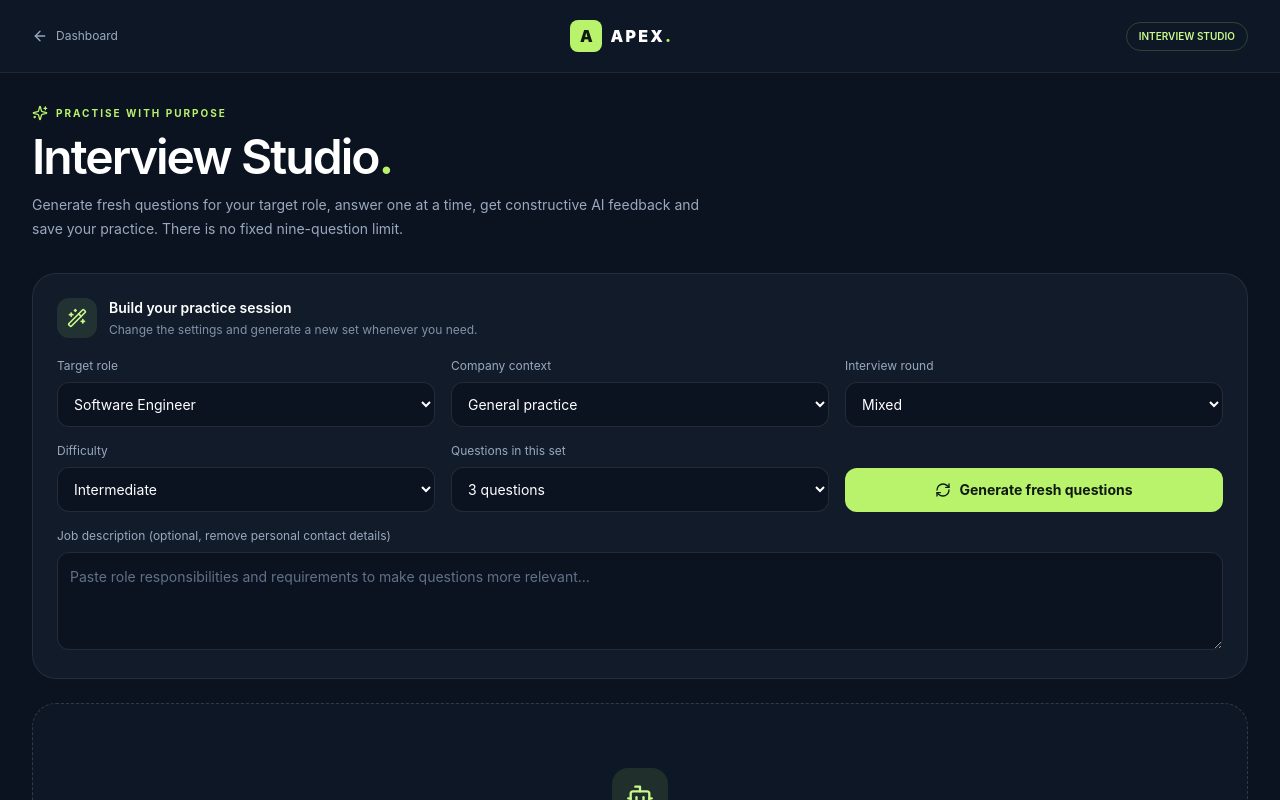
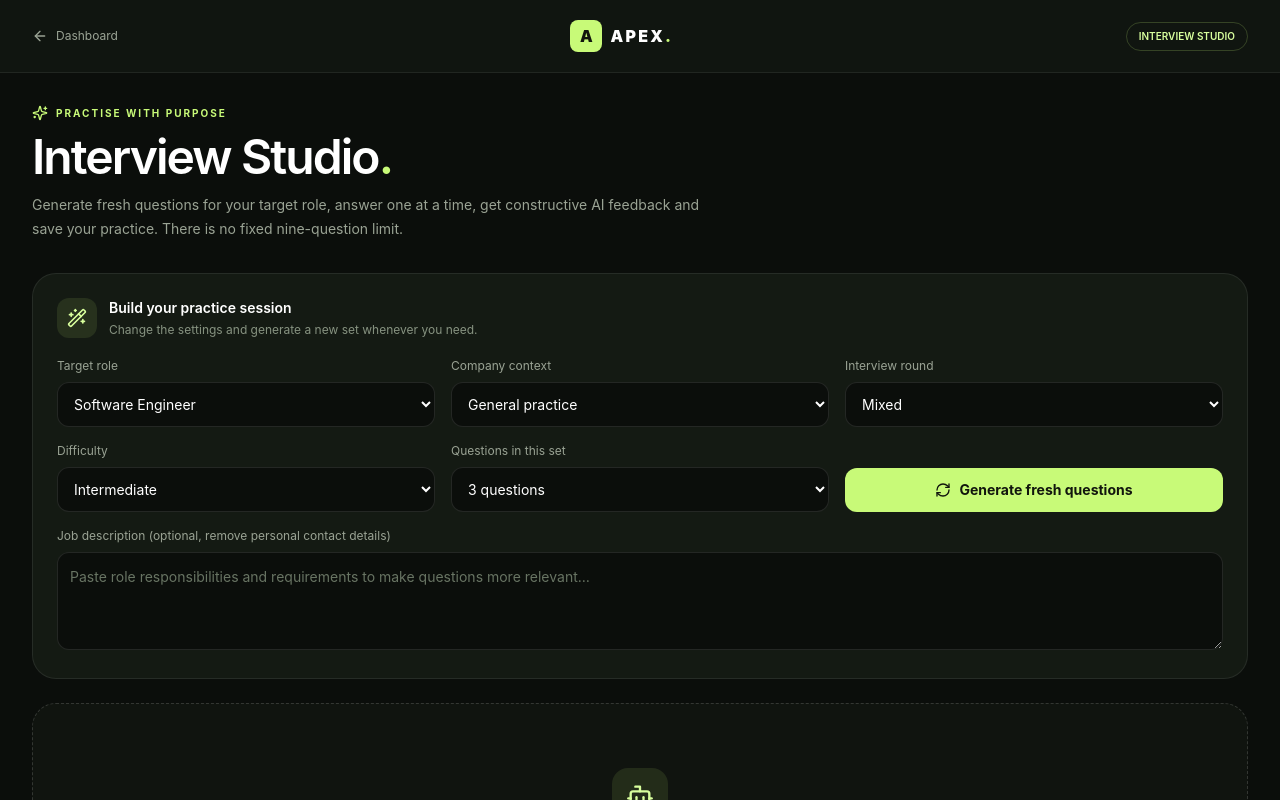
Before and after one commit to ansh44233/APEX-AI-Career-Developer-Intelligence-Platform, a Next.js app: page /features/mock-interview in a window 1280 px wide. Shown: the top 800 px of the page. Built offline with nearby package versions, Linux system fonts and the light colour scheme.

Commit message:
Align workspace screens with new APEX visual system

```diff
--- a/src/app/features/mock-interview/page.tsx
+++ b/src/app/features/mock-interview/page.tsx
@@ -78,51 +78,51 @@ export default function MockInterview() {
   function nextQuestion() { setIndex(v => Math.min(questions.length - 1, v + 1)); setAnswer(""); setFeedback(""); setNotice(""); }
   function previousQuestion() { setIndex(v => Math.max(0, v - 1)); setAnswer(""); setFeedback(""); setNotice(""); }
 
-  return <main className="min-h-screen bg-[#0b1220] text-white">
-    <header className="border-b border-white/[0.07] bg-[#0d1726]">
+  return <main className="min-h-screen bg-[#0b0e0b] text-white">
+    <header className="border-b border-white/[0.07] bg-[#101510]">
       <div className="mx-auto flex max-w-7xl items-center justify-between px-5 py-5 sm:px-8">
-        <Link href="/dashboard" className="inline-flex items-center gap-2 text-xs text-[#9aa9bd] hover:text-white"><ArrowLeft className="h-4 w-4"/> Dashboard</Link>
-        <Link href="/dashboard" className="flex items-center gap-2"><span className="grid h-8 w-8 place-items-center rounded-lg bg-[#b9f36b] font-black text-[#101a12]">A</span><span className="font-black tracking-[0.14em]">APEX<span className="text-[#b9f36b]">.</span></span></Link>
-        <span className="hidden rounded-full border border-[#b9f36b]/20 px-3 py-1.5 text-[10px] font-semibold text-[#c9f98a] sm:inline-flex">INTERVIEW STUDIO</span>
+        <Link href="/dashboard" className="inline-flex items-center gap-2 text-xs text-[#9aa394] hover:text-white"><ArrowLeft className="h-4 w-4"/> Dashboard</Link>
+        <Link href="/dashboard" className="flex items-center gap-2"><span className="grid h-8 w-8 place-items-center rounded-lg bg-[#c8fa78] font-black text-[#11150d]">A</span><span className="font-black tracking-[0.14em]">APEX<span className="text-[#c8fa78]">.</span></span></Link>
+        <span className="hidden rounded-full border border-[#c8fa78]/20 px-3 py-1.5 text-[10px] font-semibold text-[#d8ff9d] sm:inline-flex">INTERVIEW STUDIO</span>
       </div>
     </header>
     <section className="mx-auto max-w-7xl px-5 py-8 sm:px-8">
-      <div className="mb-8"><p className="flex items-center gap-2 text-[10px] font-bold tracking-[0.2em] text-[#b9f36b]"><Sparkles className="h-4 w-4"/> PRACTISE WITH PURPOSE</p><h1 className="mt-3 text-3xl font-semibold tracking-[-0.04em] sm:text-5xl">Interview Studio<span className="text-[#b9f36b]">.</span></h1><p className="mt-3 max-w-2xl text-sm leading-6 text-[#9aa9bd]">Generate fresh questions for your target role, answer one at a time, get constructive AI feedback and save your practice. There is no fixed nine-question limit.</p></div>
+      <div className="mb-8"><p className="flex items-center gap-2 text-[10px] font-bold tracking-[0.2em] text-[#c8fa78]"><Sparkles className="h-4 w-4"/> PRACTISE WITH PURPOSE</p><h1 className="mt-3 text-3xl font-semibold tracking-[-0.04em] sm:text-5xl">Interview Studio<span className="text-[#c8fa78]">.</span></h1><p className="mt-3 max-w-2xl text-sm leading-6 text-[#9aa394]">Generate fresh questions for your target role, answer one at a time, get constructive AI feedback and save your practice. There is no fixed nine-question limit.</p></div>
 
-      <section className="mb-6 rounded-3xl border border-white/[0.08] bg-[#111b2a] p-5 sm:p-6">
-        <div className="mb-5 flex items-center gap-3"><span className="grid h-10 w-10 place-items-center rounded-xl bg-[#b9f36b]/10 text-[#c9f98a]"><WandSparkles className="h-5 w-5"/></span><div><h2 className="text-sm font-semibold">Build your practice session</h2><p className="mt-1 text-xs text-[#8292a8]">Change the settings and generate a new set whenever you need.</p></div></div>
+      <section className="mb-6 rounded-3xl border border-white/[0.08] bg-[#141a13] p-5 sm:p-6">
+        <div className="mb-5 flex items-center gap-3"><span className="grid h-10 w-10 place-items-center rounded-xl bg-[#c8fa78]/10 text-[#d8ff9d]"><WandSparkles className="h-5 w-5"/></span><div><h2 className="text-sm font-semibold">Build your practice session</h2><p className="mt-1 text-xs text-[#879381]">Change the settings and generate a new set whenever you need.</p></div></div>
         <div className="grid gap-4 sm:grid-cols-2 lg:grid-cols-3">
-          <label className="text-xs text-[#9aa9bd]">Target role<select value={role} onChange={e=>setRole(e.target.value)} className="mt-2 w-full rounded-xl border border-white/10 bg-[#0b1220] p-3 text-sm text-white">{companyRoles.map(r=><option key={r}>{r}</option>)}</select></label>
-          <label className="text-xs text-[#9aa9bd]">Company context<select value={company} onChange={e=>setCompany(e.target.value)} className="mt-2 w-full rounded-xl border border-white/10 bg-[#0b1220] p-3 text-sm text-white"><option>General practice</option>{companyDirectory.map(c=><option key={c.name}>{c.name}</option>)}</select></label>
-          <label className="text-xs text-[#9aa9bd]">Interview round<select value={round} onChange={e=>setRound(e.target.value as Round)} className="mt-2 w-full rounded-xl border border-white/10 bg-[#0b1220] p-3 text-sm text-white">{(["Mixed","Behavioural","Technical","System Design","Role-specific"] as Round[]).map(r=><option key={r}>{r}</option>)}</select></label>
-          <label className="text-xs text-[#9aa9bd]">Difficulty<select value={difficulty} onChange={e=>setDifficulty(e.target.value)} className="mt-2 w-full rounded-xl border border-white/10 bg-[#0b1220] p-3 text-sm text-white">{["Beginner","Intermediate","Advanced"].map(d=><option key={d}>{d}</option>)}</select></label>
-          <label className="text-xs text-[#9aa9bd]">Questions in this set<select value={count} onChange={e=>setCount(e.target.value)} className="mt-2 w-full rounded-xl border border-white/10 bg-[#0b1220] p-3 text-sm text-white">{["1","2","3","4","5"].map(n=><option key={n} value={n}>{n} questions</option>)}</select></label>
-          <div className="flex items-end"><button onClick={generate} disabled={busy||!role.trim()} className="inline-flex w-full items-center justify-center gap-2 rounded-xl bg-[#b9f36b] px-4 py-3 text-sm font-bold text-[#101a12] hover:bg-[#d0f99a] disabled:opacity-50">{busy?<Loader2 className="h-4 w-4 animate-spin"/>:<RefreshCw className="h-4 w-4"/>} Generate fresh questions</button></div>
+          <label className="text-xs text-[#9aa394]">Target role<select value={role} onChange={e=>setRole(e.target.value)} className="mt-2 w-full rounded-xl border border-white/10 bg-[#0b0e0b] p-3 text-sm text-white">{companyRoles.map(r=><option key={r}>{r}</option>)}</select></label>
+          <label className="text-xs text-[#9aa394]">Company context<select value={company} onChange={e=>setCompany(e.target.value)} className="mt-2 w-full rounded-xl border border-white/10 bg-[#0b0e0b] p-3 text-sm text-white"><option>General practice</option>{companyDirectory.map(c=><option key={c.name}>{c.name}</option>)}</select></label>
+          <label className="text-xs text-[#9aa394]">Interview round<select value={round} onChange={e=>setRound(e.target.value as Round)} className="mt-2 w-full rounded-xl border border-white/10 bg-[#0b0e0b] p-3 text-sm text-white">{(["Mixed","Behavioural","Technical","System Design","Role-specific"] as Round[]).map(r=><option key={r}>{r}</option>)}</select></label>
+          <label className="text-xs text-[#9aa394]">Difficulty<select value={difficulty} onChange={e=>setDifficulty(e.target.value)} className="mt-2 w-full rounded-xl border border-white/10 bg-[#0b0e0b] p-3 text-sm text-white">{["Beginner","Intermediate","Advanced"].map(d=><option key={d}>{d}</option>)}</select></label>
+          <label className="text-xs text-[#9aa394]">Questions in this set<select value={count} onChange={e=>setCount(e.target.value)} className="mt-2 w-full rounded-xl border border-white/10 bg-[#0b0e0b] p-3 text-sm text-white">{["1","2","3","4","5"].map(n=><option key={n} value={n}>{n} questions</option>)}</select></label>
+          <div className="flex items-end"><button onClick={generate} disabled={busy||!role.trim()} className="inline-flex w-full items-center justify-center gap-2 rounded-xl bg-[#c8fa78] px-4 py-3 text-sm font-bold text-[#11150d] hover:bg-[#dcff9e] disabled:opacity-50">{busy?<Loader2 className="h-4 w-4 animate-spin"/>:<RefreshCw className="h-4 w-4"/>} Generate fresh questions</button></div>
         </div>
-        <label className="mt-4 block text-xs text-[#9aa9bd]">Job description (optional, remove personal contact details)<textarea value={jobDescription} onChange={e=>setJobDescription(e.target.value.slice(0,6000))} rows={3} placeholder="Paste role responsibilities and requirements to make questions more relevant…" className="mt-2 w-full rounded-xl border border-white/10 bg-[#0b1220] p-3 text-sm leading-6 text-white outline-none placeholder:text-[#617188] focus:border-[#b9f36b]/40"/></label>
+        <label className="mt-4 block text-xs text-[#9aa394]">Job description (optional, remove personal contact details)<textarea value={jobDescription} onChange={e=>setJobDescription(e.target.value.slice(0,6000))} rows={3} placeholder="Paste role responsibilities and requirements to make questions more relevant…" className="mt-2 w-full rounded-xl border border-white/10 bg-[#0b0e0b] p-3 text-sm leading-6 text-white outline-none placeholder:text-[#687463] focus:border-[#c8fa78]/40"/></label>
       </section>
 
       {error && <p role="alert" className="mb-4 rounded-xl border border-rose-300/20 bg-rose-300/[0.05] p-3 text-xs text-rose-200">{error}</p>}
-      {notice && <p role="status" className="mb-4 rounded-xl border border-[#b9f36b]/15 bg-[#b9f36b]/[0.05] p-3 text-xs text-[#d2f9a1]">{notice}</p>}
+      {notice && <p role="status" className="mb-4 rounded-xl border border-[#c8fa78]/15 bg-[#c8fa78]/[0.05] p-3 text-xs text-[#d8ff9d]">{notice}</p>}
 
-      {!current ? <section className="rounded-3xl border border-dashed border-white/15 bg-[#111b2a]/60 px-6 py-16 text-center"><span className="mx-auto grid h-14 w-14 place-items-center rounded-2xl bg-[#b9f36b]/10 text-[#c9f98a]"><Bot className="h-7 w-7"/></span><h2 className="mt-5 text-xl font-semibold">Your next interview starts here.</h2><p className="mx-auto mt-2 max-w-md text-sm leading-6 text-[#8292a8]">Choose a role and generate your first set. You can keep generating new sets for different rounds and difficulty levels.</p></section> :
+      {!current ? <section className="rounded-3xl border border-dashed border-white/15 bg-[#141a13]/60 px-6 py-16 text-center"><span className="mx-auto grid h-14 w-14 place-items-center rounded-2xl bg-[#c8fa78]/10 text-[#d8ff9d]"><Bot className="h-7 w-7"/></span><h2 className="mt-5 text-xl font-semibold">Your next interview starts here.</h2><p className="mx-auto mt-2 max-w-md text-sm leading-6 text-[#879381]">Choose a role and generate your first set. You can keep generating new sets for different rounds and difficulty levels.</p></section> :
       <div className="grid items-start gap-5 xl:grid-cols-[minmax(0,1fr)_300px]">
-        <section className="rounded-3xl border border-white/[0.08] bg-[#111b2a] p-5 sm:p-7">
-          <div className="flex flex-wrap items-center justify-between gap-3"><span className="rounded-full bg-[#b9f36b]/10 px-3 py-1.5 text-[10px] font-semibold tracking-wider text-[#c9f98a]">{round.toUpperCase()} · {difficulty.toUpperCase()}</span><span className="text-xs text-[#8292a8]">Question {index+1} of {questions.length}</span></div>
-          <div className="mt-4 h-1.5 overflow-hidden rounded-full bg-white/[0.07]"><div className="h-full rounded-full bg-[#b9f36b] transition-all" style={{width:`${((index+1)/questions.length)*100}%`}}/></div>
-          <div className="mt-7 flex flex-wrap items-start justify-between gap-4"><div className="max-w-3xl"><p className="text-xs text-[#8292a8]">{current.title}</p><h2 className="mt-3 text-xl font-semibold leading-relaxed sm:text-2xl">{current.prompt}</h2></div><div className="rounded-xl border border-white/10 px-3 py-2 text-center"><Clock3 className="mx-auto h-4 w-4 text-[#b9f36b]"/><p className="mt-1 text-lg font-semibold tabular-nums">{current.minutes} min</p><p className="text-[10px] text-[#8292a8]">suggested</p></div></div>
-          <label className="mt-7 block text-xs font-semibold text-[#cbd5e1]">YOUR ANSWER<textarea value={answer} onChange={e=>setAnswer(e.target.value.slice(0,10000))} rows={8} placeholder="Explain your reasoning. Use real examples and be clear about assumptions…" className="mt-3 w-full rounded-2xl border border-white/10 bg-[#0b1220] p-4 text-sm leading-7 text-white outline-none placeholder:text-[#617188] focus:border-[#b9f36b]/40"/></label>
-          <div className="mt-4 flex flex-wrap items-center justify-between gap-3"><span className="text-[10px] text-[#71839b]">{answer.length.toLocaleString()} / 10,000 characters</span><div className="flex flex-wrap gap-2"><button onClick={previousQuestion} disabled={index===0||busy} className="rounded-xl border border-white/10 px-3 py-2.5 text-xs text-[#cbd5e1] disabled:opacity-30">Previous</button><button onClick={reviewAnswer} disabled={busy||answer.trim().length<30} className="inline-flex items-center gap-2 rounded-xl border border-[#b9f36b]/25 px-4 py-2.5 text-xs font-semibold text-[#d2f9a1] disabled:opacity-40">{busy?<Loader2 className="h-4 w-4 animate-spin"/>:<Bot className="h-4 w-4"/>} Get AI feedback</button><button onClick={saveAnswer} disabled={busy||!answer.trim()||saved.includes(current.id)} className="inline-flex items-center gap-2 rounded-xl bg-[#b9f36b] px-4 py-2.5 text-xs font-bold text-[#101a12] disabled:opacity-40"><CheckCircle2 className="h-4 w-4"/> {saved.includes(current.id)?"Saved":"Save answer"}</button><button onClick={nextQuestion} disabled={index===questions.length-1||busy} className="inline-flex items-center gap-2 rounded-xl border border-white/10 px-3 py-2.5 text-xs text-[#cbd5e1] disabled:opacity-30">Next <ArrowRight className="h-4 w-4"/></button></div></div>
-          {feedback && <div className="mt-6 rounded-2xl border border-[#b9f36b]/15 bg-[#0b1220] p-5"><div className="mb-3 flex items-center gap-2 text-sm font-semibold text-[#d2f9a1]"><Bot className="h-4 w-4"/> AI answer review</div><div className="whitespace-pre-wrap text-sm leading-7 text-[#cbd5e1]">{feedback}</div></div>}
-          {current.followUp && <div className="mt-5 rounded-2xl border border-white/[0.07] bg-white/[0.025] p-4"><p className="text-[10px] font-bold tracking-wider text-[#8292a8]">INTERVIEWER FOLLOW-UP</p><p className="mt-2 text-sm leading-6 text-[#cbd5e1]">{current.followUp}</p></div>}
+        <section className="rounded-3xl border border-white/[0.08] bg-[#141a13] p-5 sm:p-7">
+          <div className="flex flex-wrap items-center justify-between gap-3"><span className="rounded-full bg-[#c8fa78]/10 px-3 py-1.5 text-[10px] font-semibold tracking-wider text-[#d8ff9d]">{round.toUpperCase()} · {difficulty.toUpperCase()}</span><span className="text-xs text-[#879381]">Question {index+1} of {questions.length}</span></div>
+          <div className="mt-4 h-1.5 overflow-hidden rounded-full bg-white/[0.07]"><div className="h-full rounded-full bg-[#c8fa78] transition-all" style={{width:`${((index+1)/questions.length)*100}%`}}/></div>
+          <div className="mt-7 flex flex-wrap items-start justify-between gap-4"><div className="max-w-3xl"><p className="text-xs text-[#879381]">{current.title}</p><h2 className="mt-3 text-xl font-semibold leading-relaxed sm:text-2xl">{current.prompt}</h2></div><div className="rounded-xl border border-white/10 px-3 py-2 text-center"><Clock3 className="mx-auto h-4 w-4 text-[#c8fa78]"/><p className="mt-1 text-lg font-semibold tabular-nums">{current.minutes} min</p><p className="text-[10px] text-[#879381]">suggested</p></div></div>
+          <label className="mt-7 block text-xs font-semibold text-[#dce3d4]">YOUR ANSWER<textarea value={answer} onChange={e=>setAnswer(e.target.value.slice(0,10000))} rows={8} placeholder="Explain your reasoning. Use real examples and be clear about assumptions…" className="mt-3 w-full rounded-2xl border border-white/10 bg-[#0b0e0b] p-4 text-sm leading-7 text-white outline-none placeholder:text-[#687463] focus:border-[#c8fa78]/40"/></label>
+          <div className="mt-4 flex flex-wrap items-center justify-between gap-3"><span className="text-[10px] text-[#687463]">{answer.length.toLocaleString()} / 10,000 characters</span><div className="flex flex-wrap gap-2"><button onClick={previousQuestion} disabled={index===0||busy} className="rounded-xl border border-white/10 px-3 py-2.5 text-xs text-[#dce3d4] disabled:opacity-30">Previous</button><button onClick={reviewAnswer} disabled={busy||answer.trim().length<30} className="inline-flex items-center gap-2 rounded-xl border border-[#c8fa78]/25 px-4 py-2.5 text-xs font-semibold text-[#d8ff9d] disabled:opacity-40">{busy?<Loader2 className="h-4 w-4 animate-spin"/>:<Bot className="h-4 w-4"/>} Get AI feedback</button><button onClick={saveAnswer} disabled={busy||!answer.trim()||saved.includes(current.id)} className="inline-flex items-center gap-2 rounded-xl bg-[#c8fa78] px-4 py-2.5 text-xs font-bold text-[#11150d] disabled:opacity-40"><CheckCircle2 className="h-4 w-4"/> {saved.includes(current.id)?"Saved":"Save answer"}</button><button onClick={nextQuestion} disabled={index===questions.length-1||busy} className="inline-flex items-center gap-2 rounded-xl border border-white/10 px-3 py-2.5 text-xs text-[#dce3d4] disabled:opacity-30">Next <ArrowRight className="h-4 w-4"/></button></div></div>
+          {feedback && <div className="mt-6 rounded-2xl border border-[#c8fa78]/15 bg-[#0b0e0b] p-5"><div className="mb-3 flex items-center gap-2 text-sm font-semibold text-[#d8ff9d]"><Bot className="h-4 w-4"/> AI answer review</div><div className="whitespace-pre-wrap text-sm leading-7 text-[#dce3d4]">{feedback}</div></div>}
+          {current.followUp && <div className="mt-5 rounded-2xl border border-white/[0.07] bg-white/[0.025] p-4"><p className="text-[10px] font-bold tracking-wider text-[#879381]">INTERVIEWER FOLLOW-UP</p><p className="mt-2 text-sm leading-6 text-[#dce3d4]">{current.followUp}</p></div>}
         </section>
         <aside className="space-y-4">
-          <div className="rounded-2xl border border-white/[0.08] bg-[#111b2a] p-5"><p className="text-xs font-semibold text-white">Session progress</p><p className="mt-3 text-3xl font-semibold tabular-nums">{saved.length}<span className="text-base text-[#8292a8]"> / {questions.length}</span></p><div className="mt-3 h-1.5 overflow-hidden rounded-full bg-white/[0.07]"><div className="h-full rounded-full bg-[#b9f36b]" style={{width:`${progress}%`}}/></div><p className="mt-2 text-[10px] text-[#8292a8]">Answers saved to your account</p>{sessionId&&<p className="mt-3 text-[10px] text-[#c9f98a]">Practice session saved</p>}</div>
-          <div className="rounded-2xl border border-white/[0.08] bg-[#111b2a] p-5"><p className="text-xs font-semibold text-white">Self-review checklist</p><ul className="mt-3 space-y-3">{current.rubric.map(item=><li key={item} className="flex gap-2 text-xs leading-5 text-[#9aa9bd]"><CheckCircle2 className="mt-0.5 h-3.5 w-3.5 shrink-0 text-[#b9f36b]"/>{item}</li>)}</ul></div>
-          <div className="rounded-2xl border border-white/[0.08] bg-[#111b2a] p-5"><p className="text-xs font-semibold text-white">Keep practising</p><p className="mt-2 text-xs leading-5 text-[#8292a8]">Generate another set to get different prompts. Questions are AI-generated practice material, not verified company interview questions or a guarantee of interview outcomes.</p><button onClick={generate} disabled={busy} className="mt-4 inline-flex w-full items-center justify-center gap-2 rounded-xl border border-[#b9f36b]/25 px-3 py-2.5 text-xs font-semibold text-[#d2f9a1] hover:bg-[#b9f36b]/[0.06] disabled:opacity-40"><RefreshCw className="h-4 w-4"/> New question set</button></div>
+          <div className="rounded-2xl border border-white/[0.08] bg-[#141a13] p-5"><p className="text-xs font-semibold text-white">Session progress</p><p className="mt-3 text-3xl font-semibold tabular-nums">{saved.length}<span className="text-base text-[#879381]"> / {questions.length}</span></p><div className="mt-3 h-1.5 overflow-hidden rounded-full bg-white/[0.07]"><div className="h-full rounded-full bg-[#c8fa78]" style={{width:`${progress}%`}}/></div><p className="mt-2 text-[10px] text-[#879381]">Answers saved to your account</p>{sessionId&&<p className="mt-3 text-[10px] text-[#d8ff9d]">Practice session saved</p>}</div>
+          <div className="rounded-2xl border border-white/[0.08] bg-[#141a13] p-5"><p className="text-xs font-semibold text-white">Self-review checklist</p><ul className="mt-3 space-y-3">{current.rubric.map(item=><li key={item} className="flex gap-2 text-xs leading-5 text-[#9aa394]"><CheckCircle2 className="mt-0.5 h-3.5 w-3.5 shrink-0 text-[#c8fa78]"/>{item}</li>)}</ul></div>
+          <div className="rounded-2xl border border-white/[0.08] bg-[#141a13] p-5"><p className="text-xs font-semibold text-white">Keep practising</p><p className="mt-2 text-xs leading-5 text-[#879381]">Generate another set to get different prompts. Questions are AI-generated practice material, not verified company interview questions or a guarantee of interview outcomes.</p><button onClick={generate} disabled={busy} className="mt-4 inline-flex w-full items-center justify-center gap-2 rounded-xl border border-[#c8fa78]/25 px-3 py-2.5 text-xs font-semibold text-[#d8ff9d] hover:bg-[#c8fa78]/[0.06] disabled:opacity-40"><RefreshCw className="h-4 w-4"/> New question set</button></div>
         </aside>
       </div>}
-      <p className="mt-7 text-center text-[10px] leading-5 text-[#617188]">AI feedback is coaching, not a hiring score. Use genuine examples, verify technical guidance and avoid sharing sensitive personal information.</p>
+      <p className="mt-7 text-center text-[10px] leading-5 text-[#687463]">AI feedback is coaching, not a hiring score. Use genuine examples, verify technical guidance and avoid sharing sensitive personal information.</p>
     </section>
   </main>;
 }
```
